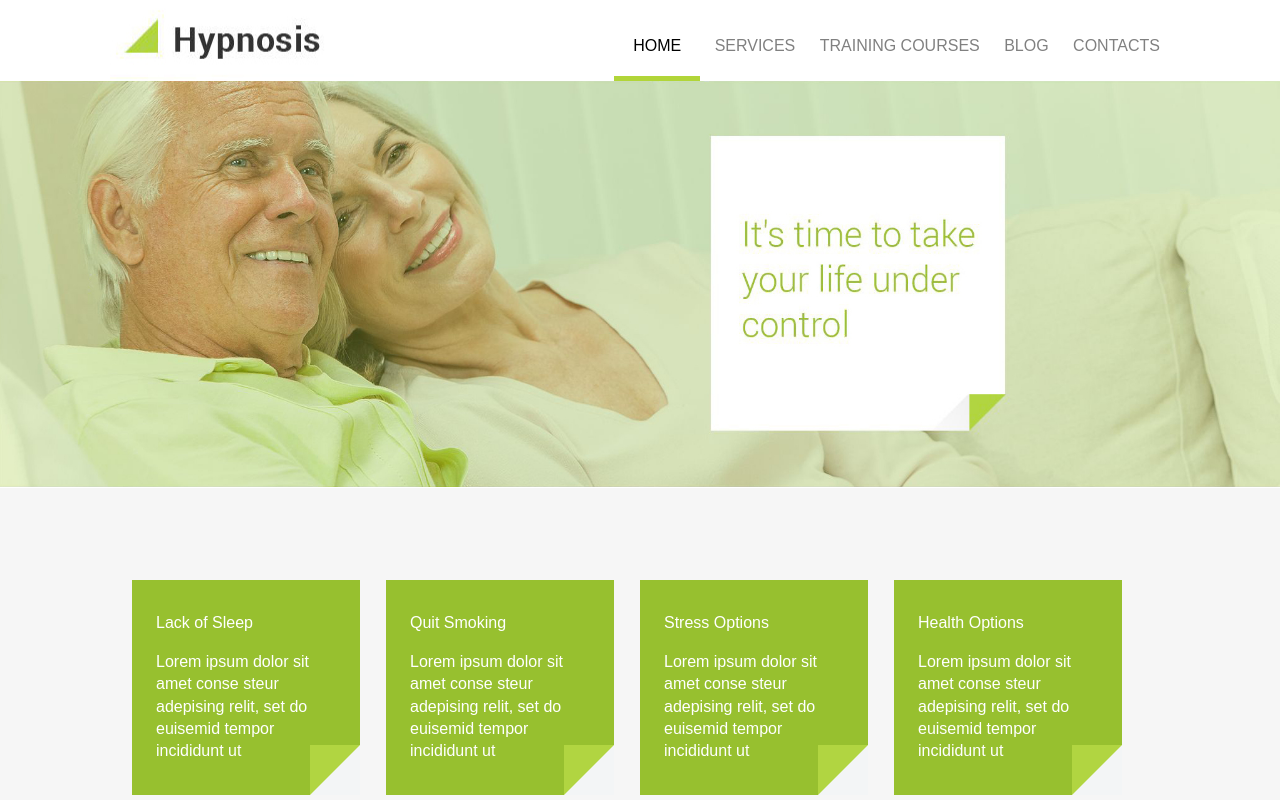
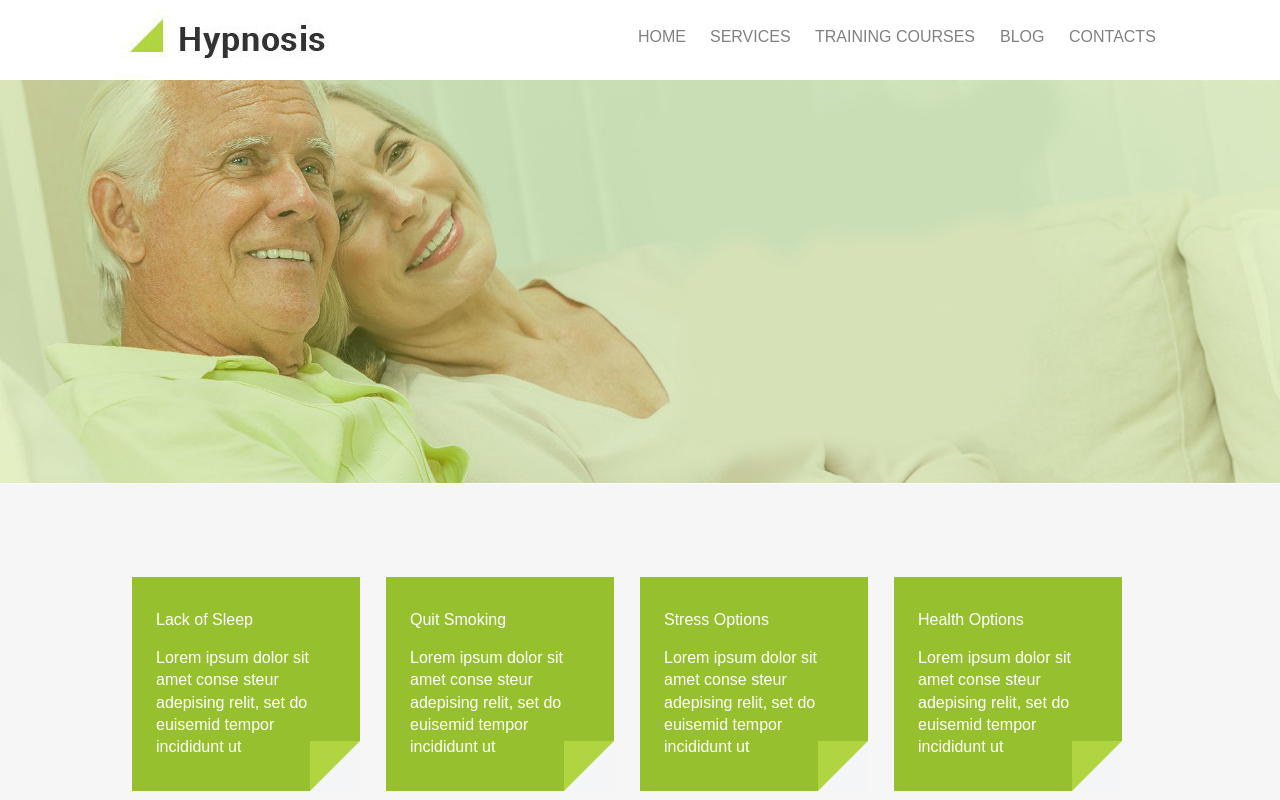
Before and after one commit to d0m1ngo/d0m1ngo.github.io, a plain HTML site: page index.html in a window 1280 px wide. Shown: the top 800 px of the page. Drawn offline with Linux system fonts and the light colour scheme.

Commit message:
pictures

```diff
--- a/css/main.css
+++ b/css/main.css
@@ -20,6 +20,7 @@ html {;
 }
 
 
+
 .container-main__menu {
   display: flex;
   flex-direction: row;
@@ -27,7 +28,7 @@ html {;
 }
 .main_menu {
   /*display: inline-flex;*/
-  margin-bottom: -16px;
+  margin-bottom: -17px;
 
 }
 .menu {
@@ -39,11 +40,102 @@ html {;
   color: gray;
   padding: 10px;
 }
-.menu .active {
-  color: black;
-  border-bottom: 5px solid #b1d539;
-  padding: 19px;
+/*.menu .active {*/
+/*  color: black;*/
+/*  border-bottom: 5px solid #b1d539;*/
+/*  padding: 19px;*/
+/*}*/
+.hvr-underline-from-left {
+  display: inline-block;
+  vertical-align: middle;
+  -webkit-transform: perspective(1px) translateZ(0);
+  transform: perspective(1px) translateZ(0);
+  box-shadow: 0 0 1px transparent;
+  position: relative;
+  overflow: hidden;
 }
+.hvr-underline-from-left:before {
+  content: "";
+  /*border-bottom: 5px solid #b1d539;*/
+  position: absolute;
+  z-index: -1;
+  left: 0;
+  right: 100%;
+  bottom: 0px;
+  background-color: #AFD437;
+  height: 4px;
+  -webkit-transition-property: right;
+  transition-property: right;
+  -webkit-transition-duration: 0.3s;
+  transition-duration: 0.3s;
+  -webkit-transition-timing-function: ease-out;
+  transition-timing-function: ease-out;
+}
+
+.hvr-underline-from-left:hover:before, .hvr-underline-from-left:focus:before, .hvr-underline-from-left:active:before {
+  right: 0;
+}
+.hvr-underline-from-center {
+  display: inline-block;
+  vertical-align: middle;
+  -webkit-transform: perspective(1px) translateZ(0);
+  transform: perspective(1px) translateZ(0);
+  box-shadow: 0 0 1px transparent;
+  position: relative;
+  overflow: hidden;
+}
+.hvr-underline-from-center:before {
+  content: "";
+  position: absolute;
+  z-index: -1;
+  left: 50%;
+  right: 50%;
+  bottom: 0;
+  background-color: #AFD437;
+  height: 4px;
+  -webkit-transition-property: left, right;
+  transition-property: left, right;
+  -webkit-transition-duration: 0.3s;
+  transition-duration: 0.3s;
+  -webkit-transition-timing-function: ease-out;
+  transition-timing-function: ease-out;
+}
+.hvr-underline-from-center:hover:before, .hvr-underline-from-center:focus:before, .hvr-underline-from-center:active:before {
+  left: 0;
+  right: 0;
+}
+.hvr-underline-from-right {
+  display: inline-block;
+  vertical-align: middle;
+  -webkit-transform: perspective(1px) translateZ(0);
+  transform: perspective(1px) translateZ(0);
+  box-shadow: 0 0 1px transparent;
+  position: relative;
+  overflow: hidden;
+}
+.hvr-underline-from-right:before {
+  content: "";
+  position: absolute;
+  z-index: -1;
+  left: 100%;
+  right: 0;
+  bottom: 0;
+  background-color: #AFD437;
+  height: 4px;
+  -webkit-transition-property: left;
+  transition-property: left;
+  -webkit-transition-duration: 0.3s;
+  transition-duration: 0.3s;
+  -webkit-transition-timing-function: ease-out;
+  transition-timing-function: ease-out;
+}
+.hvr-underline-from-right:hover:before, .hvr-underline-from-right:focus:before, .hvr-underline-from-right:active:before {
+  left: 0;
+}
+
+
+
+
 #menu-toggle {
   display: none;
 }
--- a/index.html
+++ b/index.html
@@ -7,7 +7,9 @@
         <meta name="viewport" content="width=device-width, initial-scale=1">
         <link rel="stylesheet" href="css/normalize.css">
         <script src="./js/index.js" ></script>
-        <link rel="stylesheet" href="https://cdnjs.cloudflare.com/ajax/libs/font-awesome/4.7.0/css/font-awesome.min.css">        <link rel="stylesheet" href="css/main.css">
+        <link rel="stylesheet" href="https://cdnjs.cloudflare.com/ajax/libs/font-awesome/4.7.0/css/font-awesome.min.css">
+        <link rel="stylesheet" href="css/main.css">
+        <!--<link rel="stylesheet" href="node_modules/hover.css/css/hover-min.css">-->
     </head>
     <body>
 <div class="container">
@@ -18,11 +20,11 @@
   <nav class="main_menu" id='menu'>
 
     <ul class="menu">
-      <li class='active'>HOME</li>
-      <li>SERVICES</li>
-      <li>TRAINING COURSES</li>
-      <li>BLOG</li>
-      <li>CONTACTS</li>
+      <li class='hvr-underline-from-left'>HOME</li>
+      <li class='hvr-underline-from-left'>SERVICES</li>
+      <li class='hvr-underline-from-center'>TRAINING COURSES</li>
+      <li class='hvr-underline-from-right'>BLOG</li>
+      <li class='hvr-underline-from-right'>CONTACTS</li>
       </ul>
   </nav>
   </nav>
@@ -30,7 +32,7 @@
 
   <div class="container-content">
   <div class="container-content__img">
-    <img src="./img/slogan.jpeg" alt="" id='slogan'>
+    <img src="./img/slogan2.jpeg" alt="" id='slogan'>
   </div>
 
   <div class="container-content__gray">
@@ -77,7 +79,7 @@
 
   <div class="container-content__girl">
     <div class="girl-image">
-      <img src="./img/girl.jpeg" alt="" id='girl-image' alt='icon'>
+      <img src="./img/girl2.jpeg" alt="" id='girl-image' alt='icon'>
     </div>
   </div>
     <div  class='hypno'>
```
Also changed, not shown: img/girl1.jpg (added), img/girl2.jpeg (added), img/slogan1.jpg (added), img/slogan2.jpeg (added).
